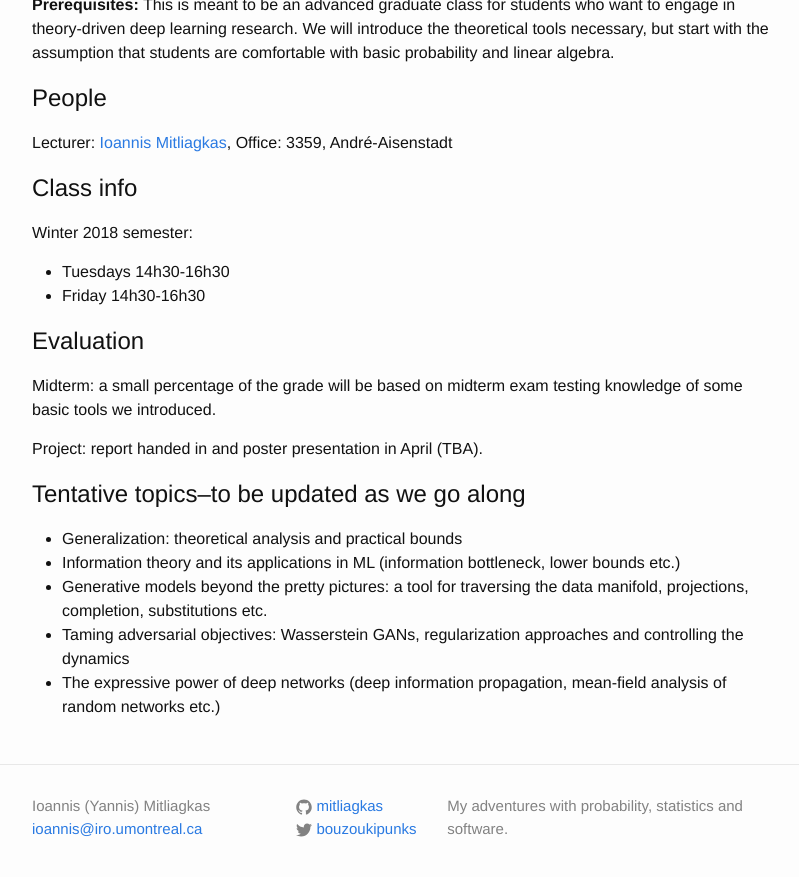
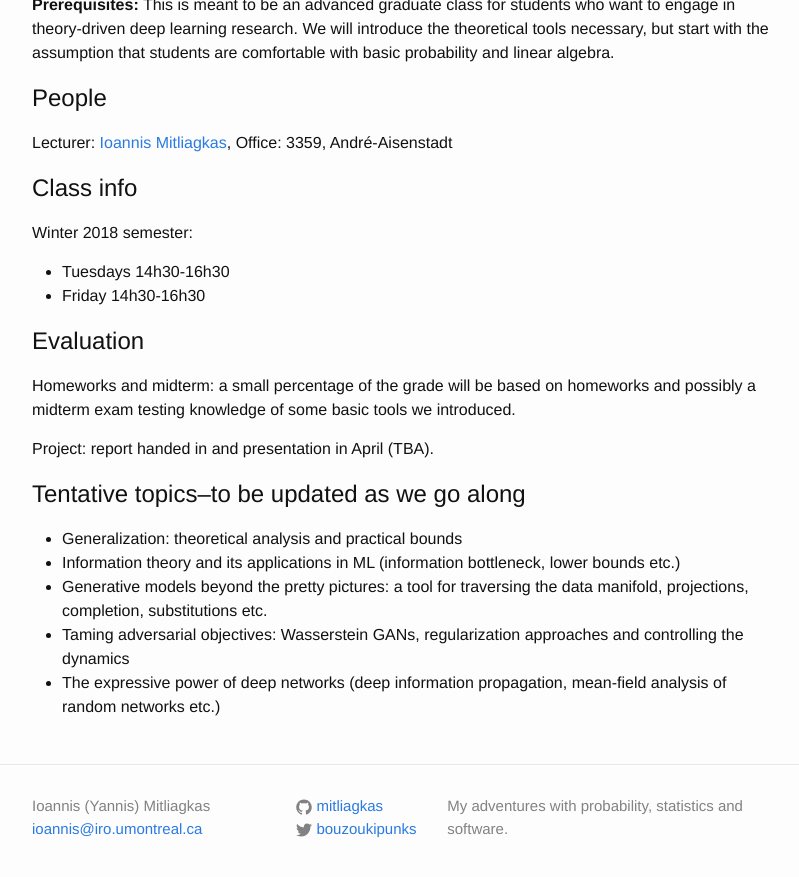
Before and after one commit to mitliagkas/mitliagkas.github.io, a Jekyll site: the page built from dl-theory-class.md, in a window 1280 px wide and 900 px high, scrolled down 785 px. Shown: the top 877 px of the window, without its empty margins (238-1037 px from the left). Built offline with Jekyll 4.4.1, drawn with Linux system fonts in a browser that asks for light colours.

Commit message:
Class description

```diff
--- a/dl-theory-class.md
+++ b/dl-theory-class.md
@@ -36,9 +36,9 @@ Winter 2018 semester:
 
 Evaluation
 ----------
-Midterm: a small percentage of the grade will be based on midterm exam testing knowledge of some basic tools we introduced.
+Homeworks and midterm: a small percentage of the grade will be based on homeworks and possibly a midterm exam testing knowledge of some basic tools we introduced.
 
-Project: report handed in and poster presentation in April (TBA).
+Project: report handed in and presentation in April (TBA).
 
 Tentative topics--to be updated as we go along
 ---------
```
